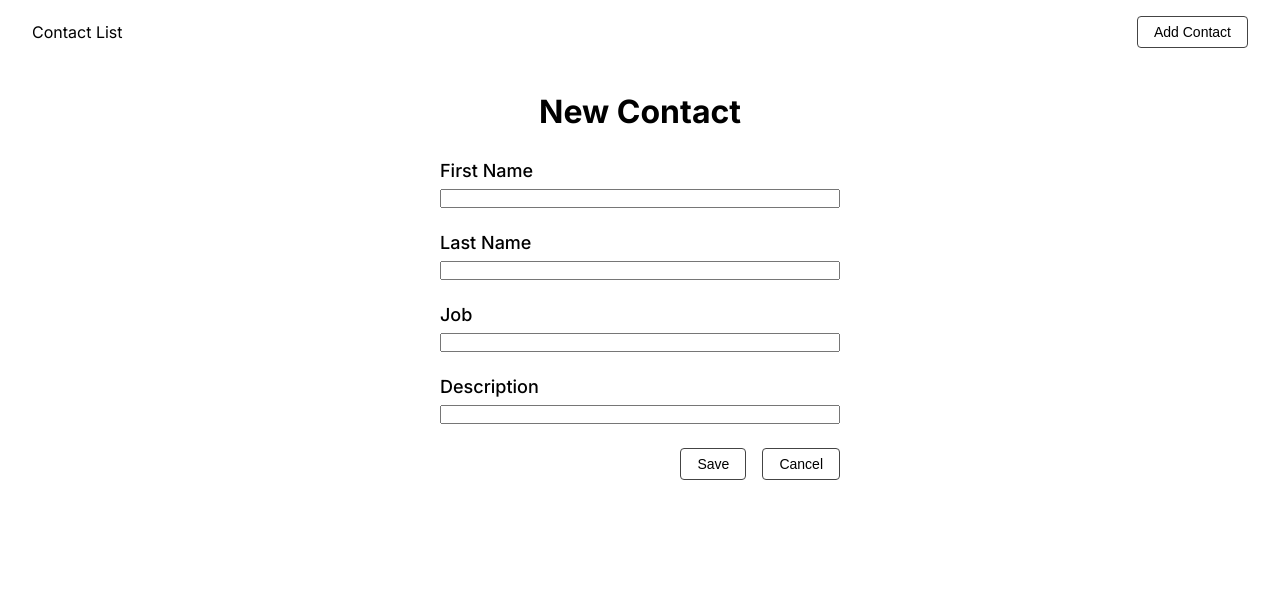
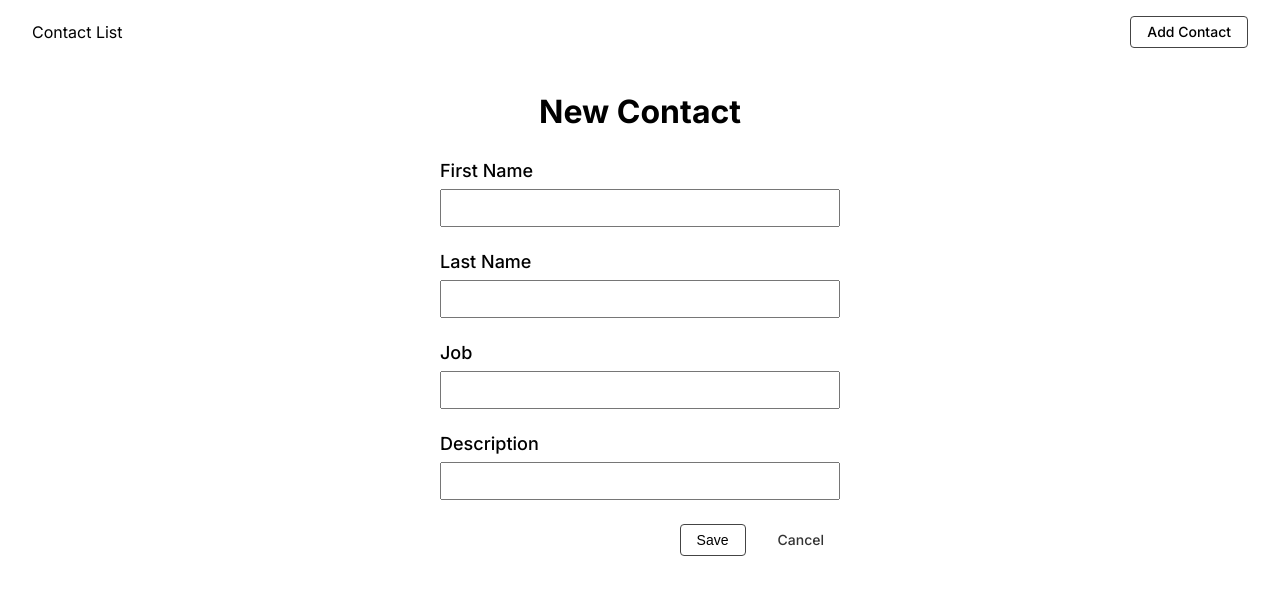
Before and after one commit to wesjune/contact-list, a Next.js app: page /new in a window 1280 px wide. Shown: the top 594 px of the page. Built offline with nearby package versions, Linux system fonts and the light colour scheme.

Commit message:
Modified styles

```diff
--- a/app/ui/components/button/index.tsx
+++ b/app/ui/components/button/index.tsx
@@ -1,13 +1,28 @@
 import React from 'react';
+import Link from 'next/link';
 import styles from './styles.module.css';
+import { Url } from 'next/dist/shared/lib/router/router';
 
 interface ButtonProps extends React.ButtonHTMLAttributes<HTMLButtonElement> {
+  asLink?: boolean;
+  href?: Url;
   children: React.ReactNode;
 }
 
 const Button = React.forwardRef<HTMLButtonElement, ButtonProps>(
-  ({ className, type, ...props }, ref) => {
-    return <button type={type} className={styles.button} ref={ref} {...props} />;
+  ({ asLink = false, className, href, type, ...props }, ref) => {
+    return asLink && href ? (
+      <Link href={href} className={[styles.button, className].join(' ')}>
+        {props.children}
+      </Link>
+    ) : (
+      <button
+        type={type}
+        className={[styles.button, className].join(' ')}
+        ref={ref}
+        {...props}
+      />
+    );
   }
 );
 
--- a/app/ui/components/button/styles.module.css
+++ b/app/ui/components/button/styles.module.css
@@ -5,11 +5,13 @@
   border: 1px solid #444;
   border-radius: 4px;
   padding: 0.5rem 1rem;
+  height: 2rem;
   background: #fff;
   color: #000;
   font-size: 0.875rem;
   font-weight: 500;
   line-height: 1;
+  white-space: nowrap;
   cursor: pointer;
 }
 
--- a/app/ui/components/input/styles.module.css
+++ b/app/ui/components/input/styles.module.css
@@ -1,3 +1,5 @@
 .input {
   width: 100%;
+  padding: 0.5rem;
+  font-size: 1rem;
 }
--- a/app/ui/form/index.tsx
+++ b/app/ui/form/index.tsx
@@ -2,7 +2,8 @@
 
 import { useEffect } from 'react';
 import { useFormState, useFormStatus } from 'react-dom';
-import { redirect, useRouter } from 'next/navigation';
+import Link from 'next/link';
+import { redirect } from 'next/navigation';
 
 import { useToast } from '@/app/hooks/useToast';
 import { State } from '@/app/lib/actions';
@@ -19,7 +20,6 @@ export default function Form({
   action: any;
   contact?: Contact;
 }) {
-  const router = useRouter();
   const initialState = { message: '', errors: {} };
   const [state, dispatch]: [state: State, dispatch: () => void] = useFormState(
     action,
@@ -78,9 +78,9 @@ export default function Form({
       </div>
       <div className={styles.actions}>
         <SubmitButton />
-        <Button type="button" onClick={() => router.push('/')}>
+        <Link href="/" className={styles.cancelButton}>
           Cancel
-        </Button>
+        </Link>
       </div>
     </form>
   );
@@ -91,7 +91,7 @@ function SubmitButton() {
 
   return (
     <Button type="submit" disabled={status.pending}>
-      Save
+      {status.pending ? <span className={styles.loader} /> : 'Save'}
     </Button>
   );
 }
--- a/app/ui/form/styles.module.css
+++ b/app/ui/form/styles.module.css
@@ -14,7 +14,43 @@
   gap: 1rem;
 }
 
+.cancelButton {
+  display: inline-flex;
+  align-items: center;
+  justify-content: center;
+  border-radius: 4px;
+  padding: 0.5rem 1rem;
+  height: 2rem;
+  color: #333;
+  font-size: 0.875rem;
+  font-weight: 500;
+  line-height: 1;
+}
+
+.cancelButton:hover {
+  background: #eee;
+}
+
 .errorMessage {
   color: rgb(200 20 20);
   font-size: 0.75rem;
 }
+
+.loader {
+  width: 14px;
+  height: 14px;
+  border: 2px solid #fff;
+  border-bottom-color: transparent;
+  border-radius: 50%;
+  display: inline-block;
+  animation: rotation 1s linear infinite;
+}
+
+@keyframes rotation {
+  0% {
+    transform: rotate(0deg);
+  }
+  100% {
+    transform: rotate(360deg);
+  }
+}
--- a/app/ui/header/index.tsx
+++ b/app/ui/header/index.tsx
@@ -8,9 +8,9 @@ export default function Header() {
       <Link href="/">
         <span>Contact List</span>
       </Link>
-      <Link href="/new">
-        <Button>Add Contact</Button>
-      </Link>
+      <Button asLink href="/new">
+        Add Contact
+      </Button>
     </header>
   );
 }
```
Also changed, not shown: app/ui/contact-list/contact-list-item/index.tsx (+7 -6 lines), app/ui/contact-list/contact-list-item/styles.module.css (+10 -0 lines).
